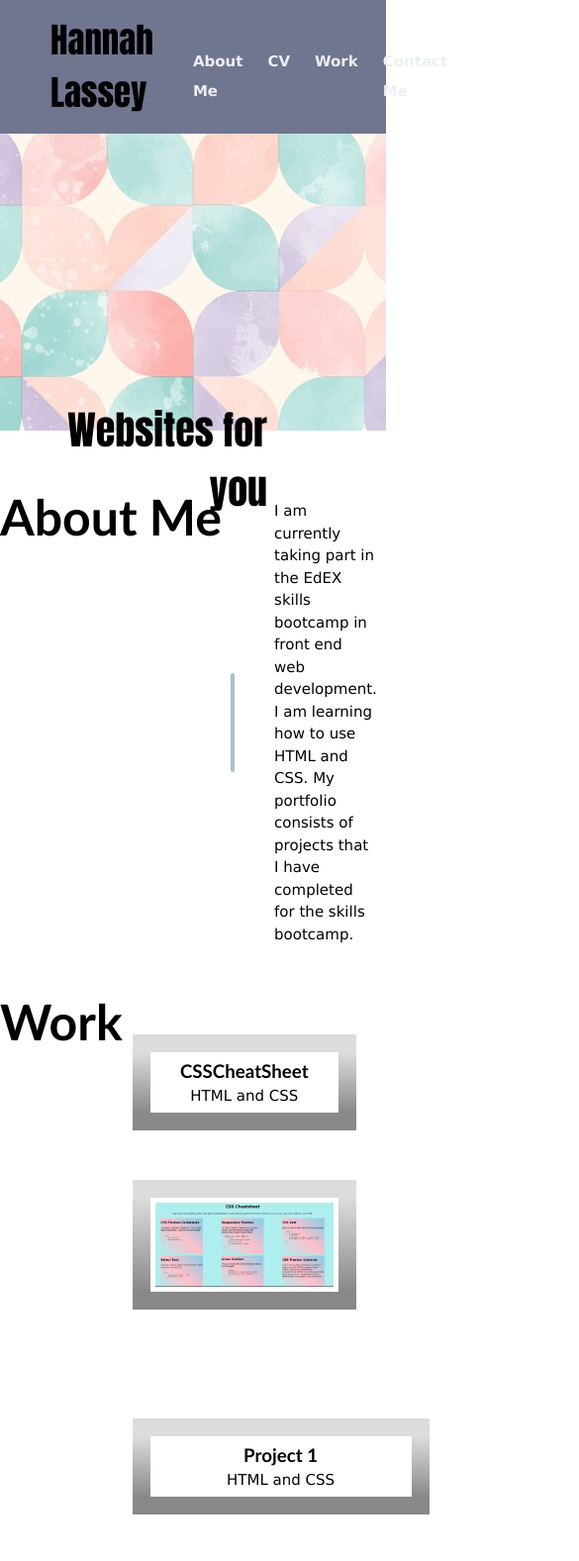
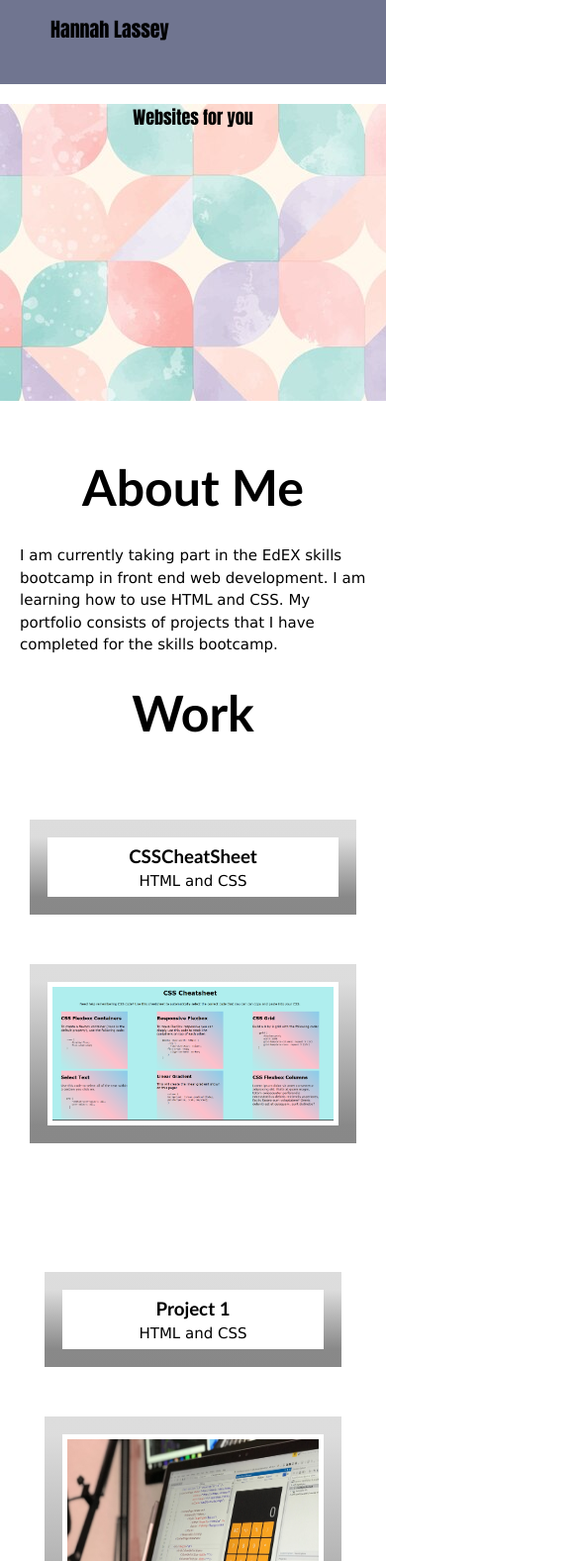
Before and after one commit to HannahLas/hannahlasseyportfolio, a plain HTML site: page index.html in a window 390 px wide. Shown: the top 1577 px of the page at 99% size, 585 px wide, since content can reach past the window. Drawn offline with Linux system fonts and the light colour scheme; files whose address does not match are found by name.

Commit message:
media queries to make the sight responsive have been added

```diff
--- a/assets/css/style.css
+++ b/assets/css/style.css
@@ -71,6 +71,7 @@ margin: 20px;
   max-width: 600px;
   padding:20px;
 }
+
 h2 {
   text-align: center;
   font-size: 50px;
@@ -81,7 +82,7 @@ h2 {
   height:100px;
   margin-right:20px;
   margin-left: 20px;
-  border: 2px solid #acbfcc;
+  border: 4px solid #acbfcc;
   border-radius: 30px;
   overflow: hidden;
   float:right;
@@ -105,8 +106,9 @@ body {
   flex-direction: row;
 }
 
+
 .column {
-  flex: 0 0 calc(33.33% - 20px); /* Three equally sized items per row, adjust as needed */
+  flex: 0 0 calc(33.33% - 20px);
   margin: 10px;
   overflow: hidden;
   display:inline-block;
@@ -135,6 +137,7 @@ body {
   height: auto;
   display: block;
 }
+
 /* Border styling */
 .column img, .column1 img {
 
@@ -146,8 +149,8 @@ body {
   background-color: white;
 }
  .text {
- text-align: center;
- padding: 5px;
+  text-align: center;
+  padding: 5px;
   border: 18px solid transparent;
   border-image: linear-gradient(to bottom, #ddd, #888);
   border-image-slice: 1;
@@ -168,6 +171,7 @@ h6 {
 p {
   margin: 0;
 }
+/*Styling for the contact me section */
 
 .page-section contact, ul {
   display:inline-block;
@@ -183,5 +187,49 @@ p {
 footer {
   text-align: center;
   margin-top: 50px;
-  text-decoration-style: dotted;
 }
+
+/*Media Queries to create a responsive site */
+
+@media (max-width: 768px) {
+
+.navbar {
+  flex-direction: column;
+  align-items: flex-start;
+}
+
+h1 {
+  font-size: 20px;
+}
+
+nav a {
+  display:none;
+}
+
+h2 {
+  text-align: center;
+  font-size: 50px;
+  float:none;
+
+}
+/*I couldn't work out how to move the image below the <p> here so hid the image instead/ */
+
+.mephoto {
+  display:none;
+}
+.hero-banner h2 {
+  text-align: center;
+  font-size: 18px;
+  position: static;
+  margin-bottom: 10px;
+}
+.row {
+  display:flex;
+  justify-content: center;
+  flex-direction: column;
+}
+.contact ul {
+  display:flex;
+  flex-direction: column;
+}
+}
--- a/index.html
+++ b/index.html
@@ -82,7 +82,6 @@
       <img src ="assets/images/02-portfolio-4.jpg" alt="dummy picture of website">
     </div>
     </div>
-
       </div>
     </section>
 
@@ -91,7 +90,7 @@
       <h2>Contact Me</h2>
       <ul>
         <li>E-mail: Hannah.Lassey@gmail.com</li>
-        <li>Linked In</li>
+        <li>LinkedIn</li>
         <li>Twitter</li>
       </ul>
     </section>
```
Lines whose indentation alone changed are shown as unchanged.
